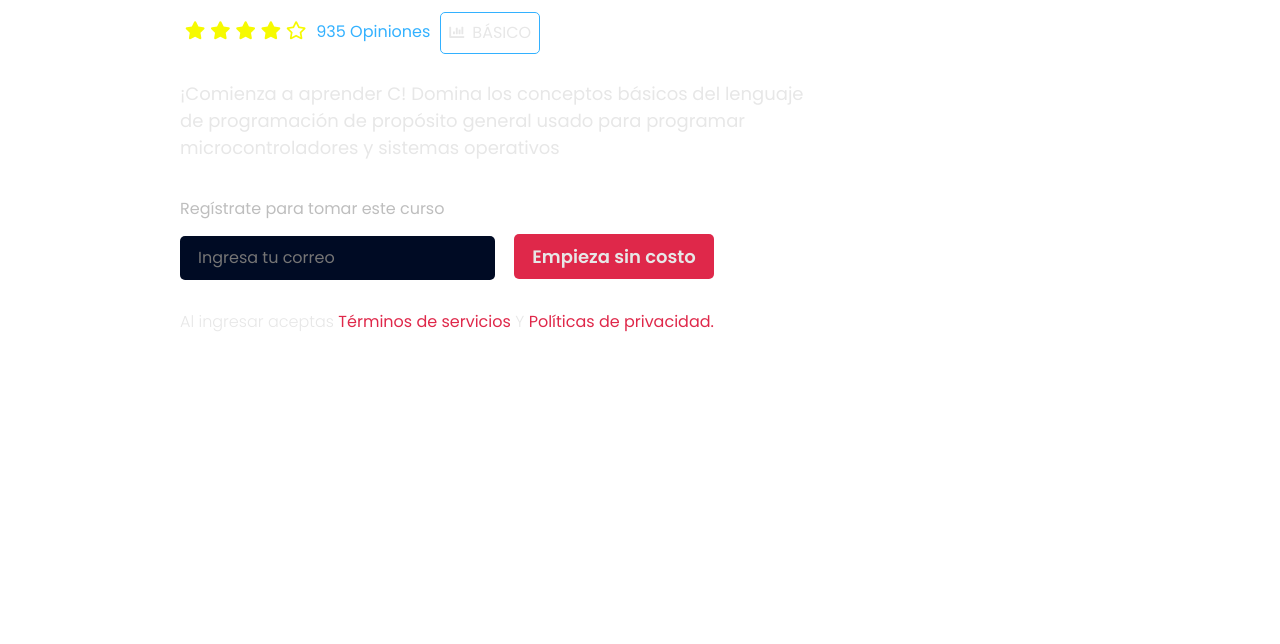
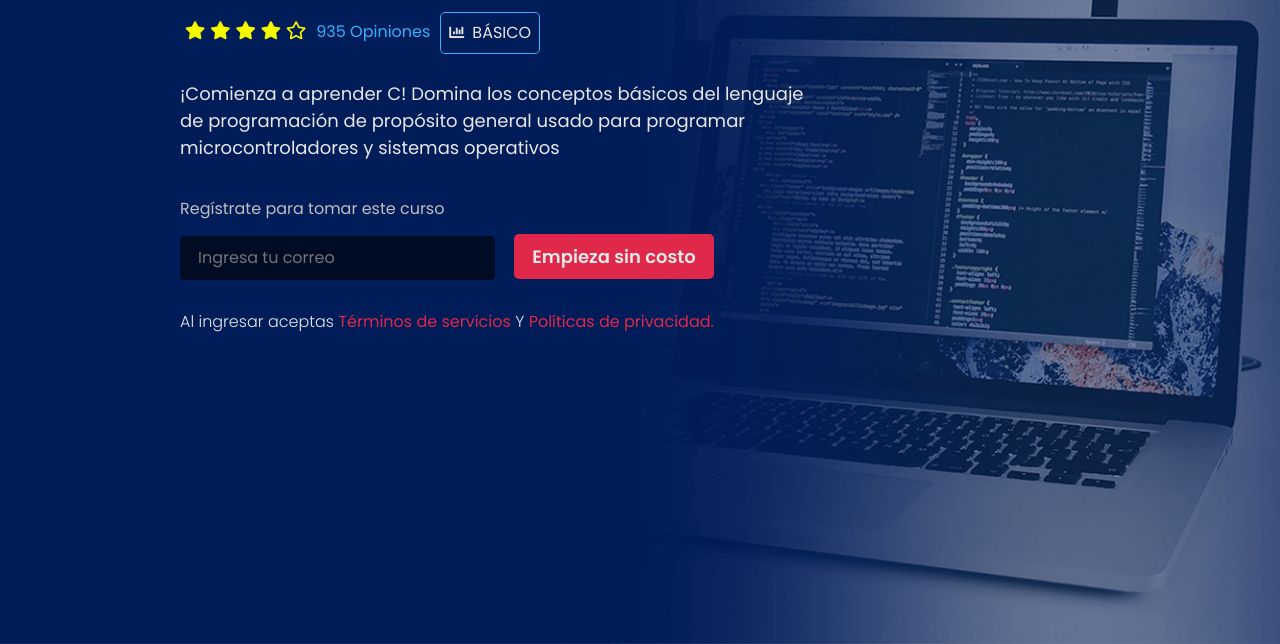
Before and after one commit to Jorge-Alexis96/MaquetacionData, a plain HTML site: page index.html in a window 1280 px wide. Shown: the part 156-800 px from the top of the page. Drawn offline with nearby package versions, Linux system fonts and the light colour scheme.

Commit message:
background1

```diff
--- a/css/style.css
+++ b/css/style.css
@@ -20,7 +20,7 @@
 .bodyContainer {
   background: center center fixed;
   background-size: cover;
-  background-image: url("./img/bg2.png");
+  background-image: url("/img/bg2.png");
 }
 
 .containerTitulo {
```
